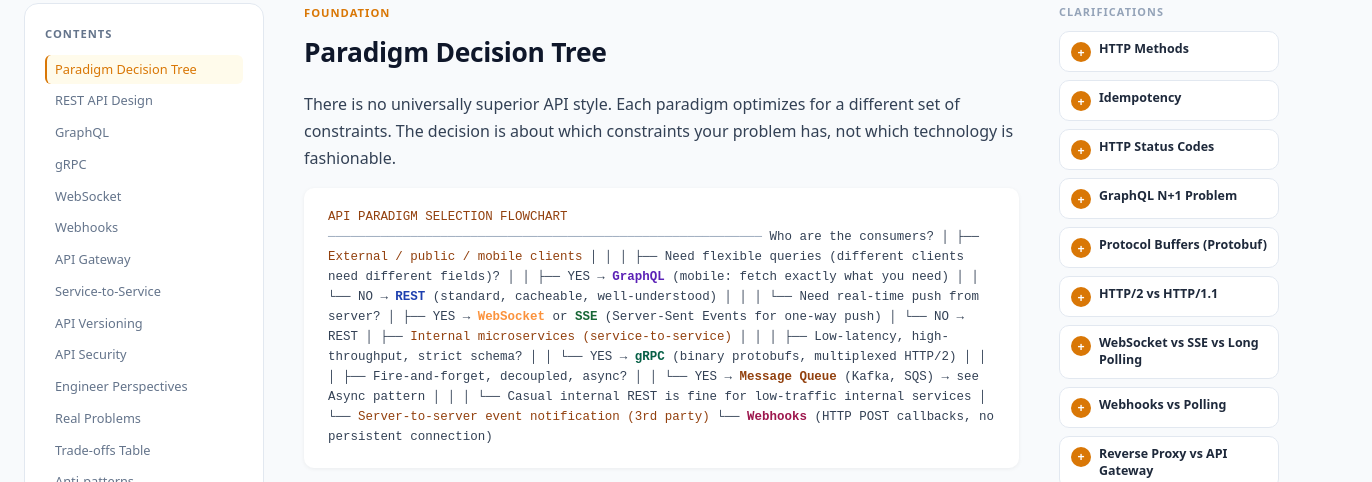
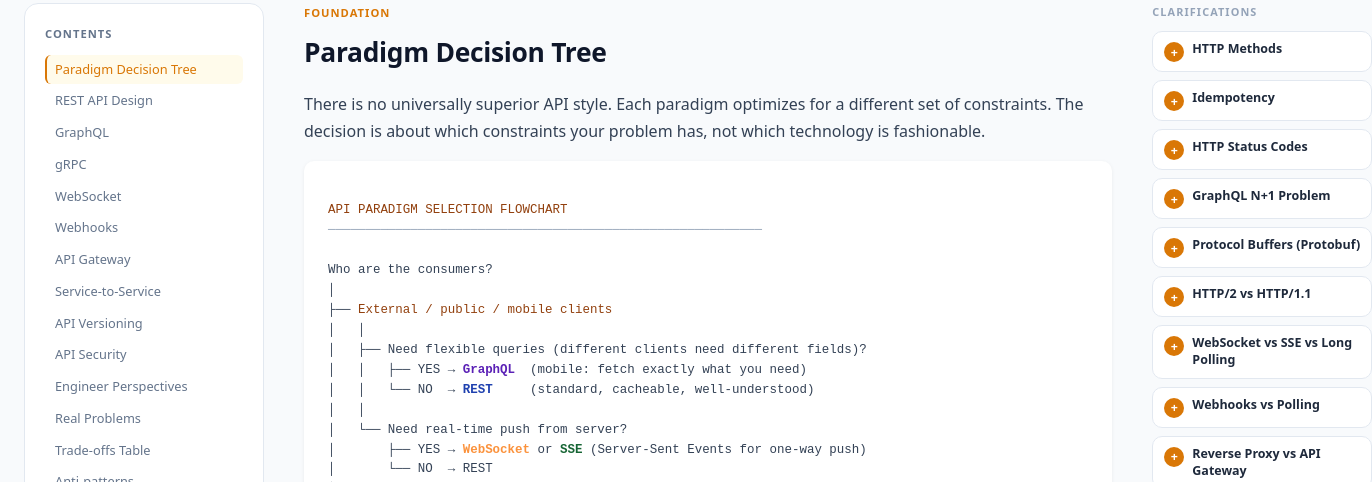
Before and after one commit to Anurag2809/know-algo, a plain HTML site: page system-design-apis.html in a window 1280 px wide. Shown: the part 550-1032 px from the top of the page, 1372 px wide, since content can reach past the window. Drawn offline with nearby package versions, Linux system fonts and the light colour scheme.

Commit message:
Fix arch-diagram text wrapping: add white-space: pre to 6 pages
ASCII art diagrams were reflowing as prose. white-space: pre preserves
line breaks and spacing; overflow-x: auto handles wide diagrams.

```diff
--- a/system-design-apis.html
+++ b/system-design-apis.html
@@ -115,7 +115,7 @@
     .copy-btn { position: absolute; top: 10px; right: 10px; background: rgba(255,255,255,0.1); border: 1px solid rgba(255,255,255,0.2); color: #cbd5e1; padding: 4px 10px; border-radius: 6px; font-size: 0.72rem; cursor: pointer; transition: all 0.2s; }
     .copy-btn:hover { background: rgba(255,255,255,0.2); color: #f1f5f9; }
 
-    .arch-diagram { background: #ffffff; border-radius: 10px; padding: 20px 24px; font-family: 'Courier New', Courier, monospace; font-size: 0.78rem; line-height: 1.6; overflow-x: auto; margin: 16px 0; color: #334155; box-shadow: 0 1px 4px rgba(0,0,0,.06);}
+    .arch-diagram { background: #ffffff; border-radius: 10px; padding: 20px 24px; font-family: 'Courier New', Courier, monospace; font-size: 0.78rem; line-height: 1.6; overflow-x: auto; margin: 16px 0; color: #334155; box-shadow: 0 1px 4px rgba(0,0,0,.06); white-space: pre;}
     .arch-diagram .c  { color: #0f172a; font-weight: 600; }
     .arch-diagram .db { color: #5b21b6; font-weight: 600; }
     .arch-diagram .ca { color: #9a3412; font-weight: 600; }
```
Also changed, not shown: system-design-async.html (+1 -1 lines), system-design-consistency.html (+1 -1 lines), system-design-pipelines.html (+1 -1 lines), system-design-reliability.html (+1 -1 lines), system-design-storage.html (+1 -1 lines).
